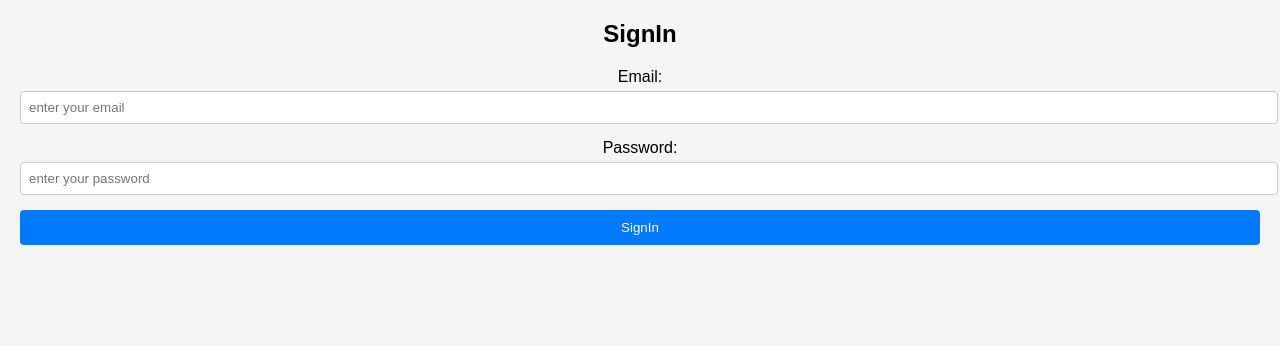
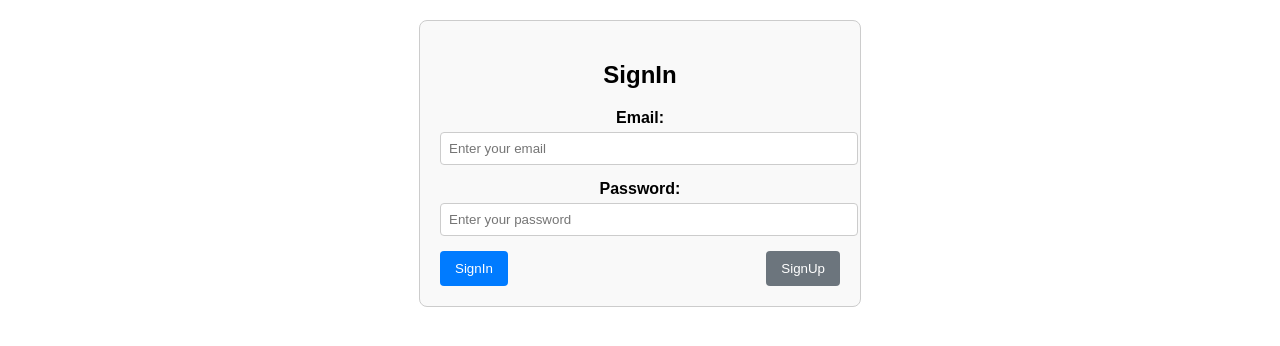
Before and after one commit to khankadir193/stack-management, a React (Create React App) app: page / in a window 1280 px wide. Shown: the top 346 px of the page. Built offline with nearby package versions, Linux system fonts and the light colour scheme.

Commit message:
it should navigate

```diff
--- a/src/App.js
+++ b/src/App.js
@@ -16,7 +16,6 @@ function App() {
           <Route path='/signup' element={<SignUp />} />
         </Routes>
       </Router>
-
     </div>
   );
 }
--- a/src/Authentication/Auth.css
+++ b/src/Authentication/Auth.css
@@ -1,45 +1,47 @@
-/* src/index.css */
-body {
-  font-family: Arial, sans-serif;
-  background-color: #f4f4f4;
-  margin: 0;
-}
-
-.container {
+.auth-form {
     max-width: 400px;
-  margin: 50px auto;
-  background: #fff;
+    margin: auto;
     padding: 20px;
-  border-radius: 5px;
-  box-shadow: 0 0 10px rgba(0, 0, 0, 0.1);
-}
-
-h2 {
-  text-align: center;
+    border: 1px solid #ccc;
+    border-radius: 8px;
+    background-color: #f9f9f9;
 }
 
 .form-group {
     margin-bottom: 15px;
 }
 
+label {
+    display: block;
+    margin-bottom: 5px;
+    font-weight: bold;
+}
+
 input {
     width: 100%;
     padding: 8px;
-  margin-top: 5px;
     border: 1px solid #ccc;
     border-radius: 4px;
 }
 
-button {
-  width: 100%;
-  padding: 10px;
-  background: #007bff;
+.button-group {
+    display: flex;
+    justify-content: space-between;
+}
+
+.btn {
+    padding: 10px 15px;
+    background-color: #007bff;
     color: #fff;
     border: none;
     border-radius: 4px;
     cursor: pointer;
 }
 
-button:hover {
-  background: #0056b3;
+.btn-secondary {
+    background-color: #6c757d;
 }
+
+.btn:hover {
+    opacity: 0.9;
+}
--- a/src/Authentication/AuthForm.js
+++ b/src/Authentication/AuthForm.js
@@ -1,12 +1,17 @@
 import React, { useState } from 'react';
+import './Auth.css';
 
-const AuthForm = ({title,handleSubmit}) => {
-    const [email,setEmail] = useState();
-    const [password,setPassword] = useState();
+const AuthForm = ({ title, handleSubmit }) => {
+    const [email, setEmail] = useState('');
+    const [password, setPassword] = useState('');
 
-    const onSubmit = (e)=>{
+    const onSubmit = (e) => {
         e.preventDefault();
-        handleSubmit(email,password);
+        handleSubmit(email, password);
+    };
+
+    const onNavigate = (e)=>{
+        console.log('e...navigate..',e);
     }
 
     return (
@@ -16,8 +21,9 @@ const AuthForm = ({title,handleSubmit}) => {
                 <label>Email:</label>
                 <input
                     type='email'
-                    placeholder='enter your email'
-                    onChange={(e)=>setEmail(e.target.value)}
+                    placeholder='Enter your email'
+                    value={email}
+                    onChange={(e) => setEmail(e.target.value)}
                     required
                 />
             </div>
@@ -25,14 +31,27 @@ const AuthForm = ({title,handleSubmit}) => {
                 <label>Password:</label>
                 <input
                     type='password'
-                    placeholder='enter your password'
-                    onChange={(e)=>setPassword(e.target.value)}
+                    placeholder='Enter your password'
+                    value={password}
+                    onChange={(e) => setPassword(e.target.value)}
                     required
                 />
             </div>
-            <button type='submit' className='btn'>{title}</button>
+
+            <div className="button-group">
+                <button type='submit' className='btn'>
+                    {title}
+                </button>
+                <button
+                    type='button'
+                    className='btn btn-secondary'
+                    onClick={() => onNavigate(title === 'SignIn' ? 'SignUp' : 'SignIn')}
+                >
+                    {title === 'SignIn' ? 'SignUp' : 'SignIn'}
+                </button>
+            </div>
         </form>
-    )
-}
+    );
+};
 
 export default AuthForm;
```
Lines whose indentation alone changed are shown as unchanged.
